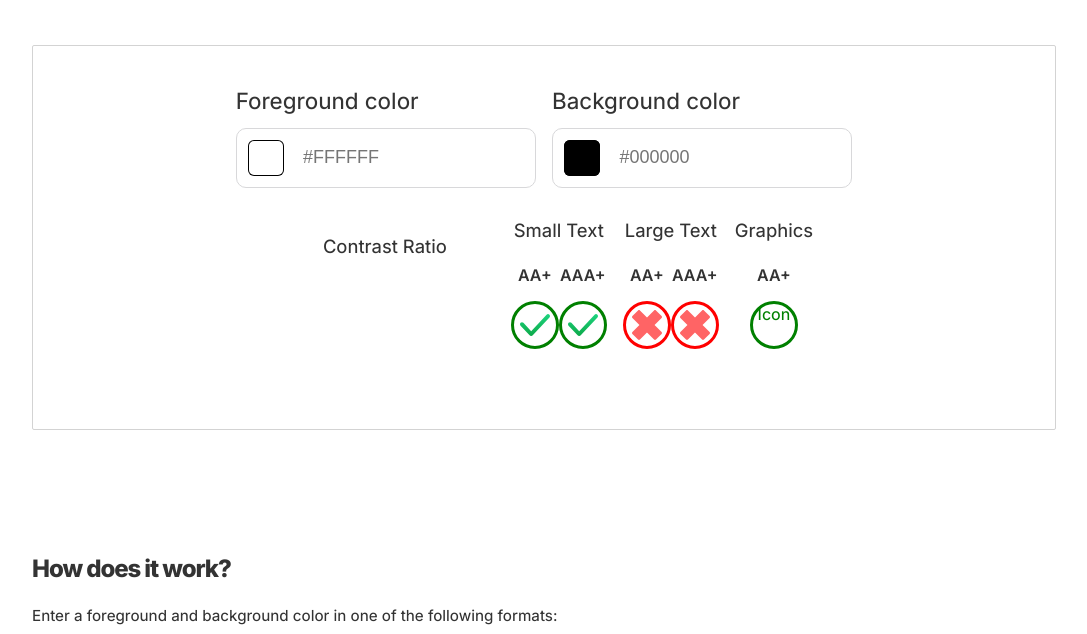
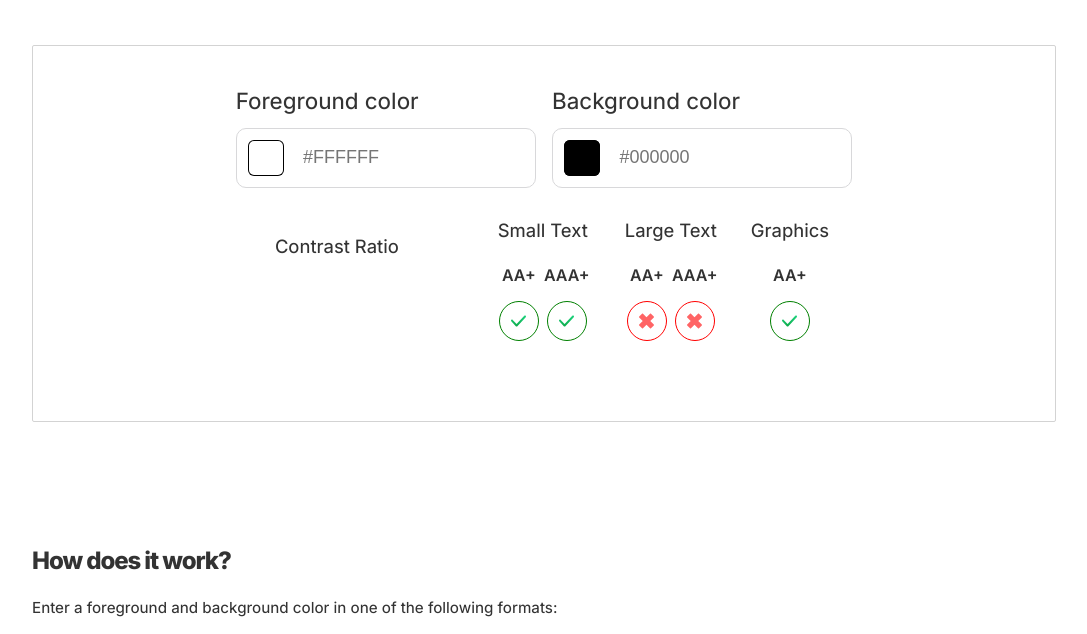
Before and after one commit to jdwilkin4/contrast-ratio-repo, a website with bundled scripts: page index.html in a window 1280 px wide. Shown: the part 155-789 px from the top of the page, without its empty margins (96-1183 px from the left). Built offline with nearby package versions, Linux system fonts and the light colour scheme.

Commit message:
refactor: Modifications on result row
* Add check-field selector

-mAdded a check field selector, modified the height, width and border properties of the pass and fail selecctor

* fix closed an open div tag

closed a div tag on line 253

```diff
--- a/index.html
+++ b/index.html
@@ -76,6 +76,7 @@
                   <p id="contrast-ratio-result" class="large"></p>
                 </div>
               </div>
+            <div class = "checks-field">
               <div class="check-result">
                 <div>
                   <h3 class="text-small">Small Text</h3>
@@ -88,7 +89,7 @@
                       <svg
                         xmlns="http://www.w3.org/2000/svg"
                         xmlns:xlink="http://www.w3.org/1999/xlink"
-                        width="30px"
+                        width="15px"
                         height="100%"
                         viewBox="0 -4 30 30"
                         version="1.1"
@@ -130,7 +131,7 @@
                       <svg
                         xmlns="http://www.w3.org/2000/svg"
                         xmlns:xlink="http://www.w3.org/1999/xlink"
-                        width="30px"
+                        width="15px"
                         height="100%"
                         viewBox="0 -4 30 30"
                       >
@@ -176,7 +177,7 @@
                         xmlns="http://www.w3.org/2000/svg"
                         xmlns:xlink="http://www.w3.org/1999/xlink"
                         version="1.1"
-                        width="30px"
+                        width="15px"
                         height="100%"
                         viewBox="0 0 511.999 511.999"
                         style="enable-background: new 0 0 511.999 511.999"
@@ -192,7 +193,7 @@
                       <svg
                         xmlns="http://www.w3.org/2000/svg"
                         xmlns:xlink="http://www.w3.org/1999/xlink"
-                        width="30px"
+                        width="15px"
                         height="100%"
                         viewBox="0 0 511.999 511.999"
                         style="enable-background: new 0 0 511.999 511.999"
@@ -214,10 +215,52 @@
                     <span class="level">AA+</span>
                   </div>
                   <div class="icons">
-                    <div class="pass">Icon</div>
+                    <div class="pass">
+                      <svg
+                        xmlns="http://www.w3.org/2000/svg"
+                        xmlns:xlink="http://www.w3.org/1999/xlink"
+                        width="15px"
+                        height="100%"
+                        viewBox="0 -4 30 30"
+                        version="1.1"
+                      >
+                        <defs>
+                          <linearGradient
+                            x1="50%"
+                            y1="0%"
+                            x2="50%"
+                            y2="100%"
+                            id="linearGradient-1"
+                          >
+                            <stop stop-color="#1DD47F" offset="0%" />
+                            <stop stop-color="#0DA949" offset="100%" />
+                          </linearGradient>
+                        </defs>
+                        <g
+                          stroke="none"
+                          stroke-width="1"
+                          fill="none"
+                          fill-rule="evenodd"
+                        >
+                          <g
+                            id="ui-gambling-website-lined-icnos-casinoshunter"
+                            transform="translate(-735.000000, -1911.000000)"
+                            fill="url(#linearGradient-1)"
+                            fill-rule="nonzero"
+                          >
+                            <g transform="translate(50.000000, 1871.000000)">
+                              <path
+                                d="M714.442949,40.6265241 C715.185684,41.4224314 715.185684,42.6860985 714.442949,43.4820059 L697.746773,61.3734759 C697.314529,61.8366655 696.704235,62.0580167 696.097259,61.9870953 C695.539848,62.0082805 694.995328,61.7852625 694.600813,61.3625035 L685.557051,51.6712906 C684.814316,50.8753832 684.814316,49.6117161 685.557051,48.8158087 C686.336607,47.9804433 687.631056,47.9804433 688.410591,48.8157854 L696.178719,57.1395081 L711.589388,40.6265241 C712.368944,39.7911586 713.663393,39.7911586 714.442949,40.6265241 Z"
+                              />
+                            </g>
+                          </g>
+                        </g>
+                      </svg>
+                    </div>
                   </div>
                 </div>
               </div>
+            </div>
             </div>
           </div>
         </div>
--- a/styles.css
+++ b/styles.css
@@ -170,6 +170,13 @@ footer p {
   text-align: center;
 }
 
+.checks-field {
+  display: flex;
+  flex-direction: column;
+  align-items: center;
+  justify-content: center;
+  margin: 0 2rem;
+}
 .text-small {
   font-size: 1.15rem;
 }
@@ -240,20 +247,20 @@ footer p {
 .pass,
 .fail {
   display: inline-block;
-  width: 3rem;
-  height: 3rem;
+  width: 2.5rem;
+  height: 2.5rem;
   border-radius: 50%;
   text-align: center;
   vertical-align: 50%;
 }
 
 .pass {
-  border: 3px solid var(--pass-border);
+  border: 1px solid var(--pass-border);
   color: var(--pass-border);
 }
 
 .fail {
-  border: 3px solid var(--fail-border);
+  border: 1px solid var(--fail-border);
   color: var(--fail-border);
 }
 
@@ -296,7 +303,11 @@ small {
   .page-title {
     font-size: 2.9rem;
   }
-
+  .checks-field {
+    flex-direction: row;
+    align-items: flex-start;
+    gap: 2rem;
+}
   .result-row {
     flex-direction: row;
     align-items: flex-start;
```
